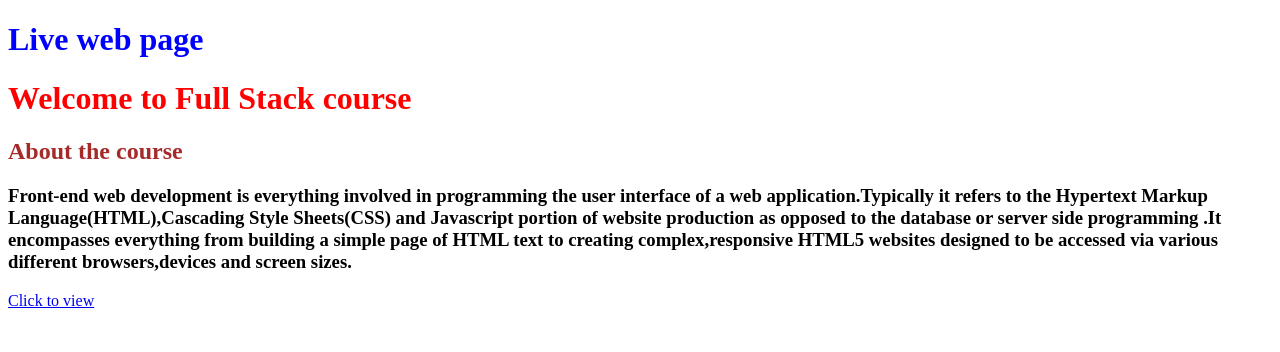
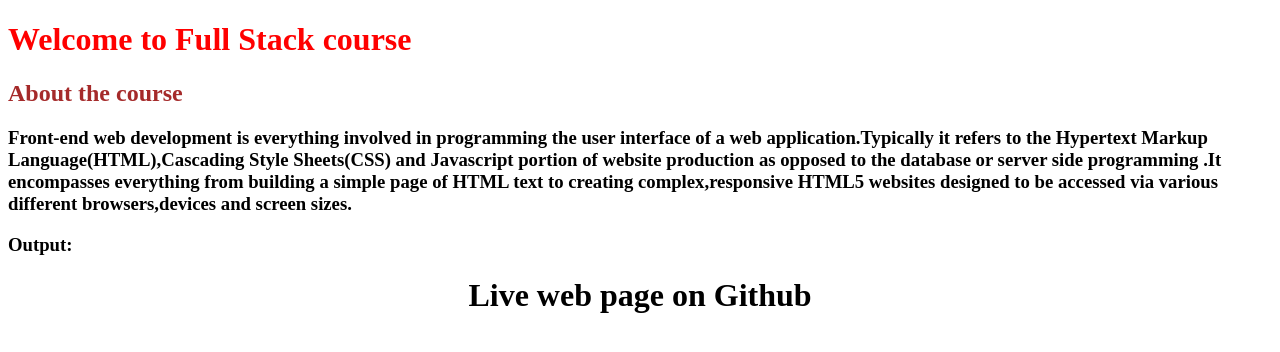
Before and after one commit to palakbansal11112002/livefirstwebpage, a plain HTML site: page index.html in a window 1280 px wide. Drawn offline with Linux system fonts and the light colour scheme.

Commit message:
Second commit

```diff
--- a/index.html
+++ b/index.html
@@ -7,13 +7,14 @@
     <title>Assignment-1</title>
 </head>
 <body>
-    <h1><span style=color:blue>Live web page</span></h1>
     <h1> <span style=color:red>Welcome to Full Stack course</span></h1>
     <h2><span style=color:brown>About the course</span></h2>
     <h3>Front-end web development is everything involved in programming the user interface of a web application.Typically it
         refers to the Hypertext Markup Language(HTML),Cascading Style Sheets(CSS) and Javascript portion of website
         production as opposed to the database or server  side programming .It encompasses everything from building a simple
         page of HTML text to creating complex,responsive HTML5 websites designed to be accessed via various different browsers,devices and screen sizes.</h3>
-    <a href="https://palakbansal11112002.github.io/livefirstwebpage/">Click to view</a>
+    <h3>Output:</h3>
+    <h1 style="text-align:center;color:black">Live web page on Github</h1>
+
 </body>
 </html>
```
